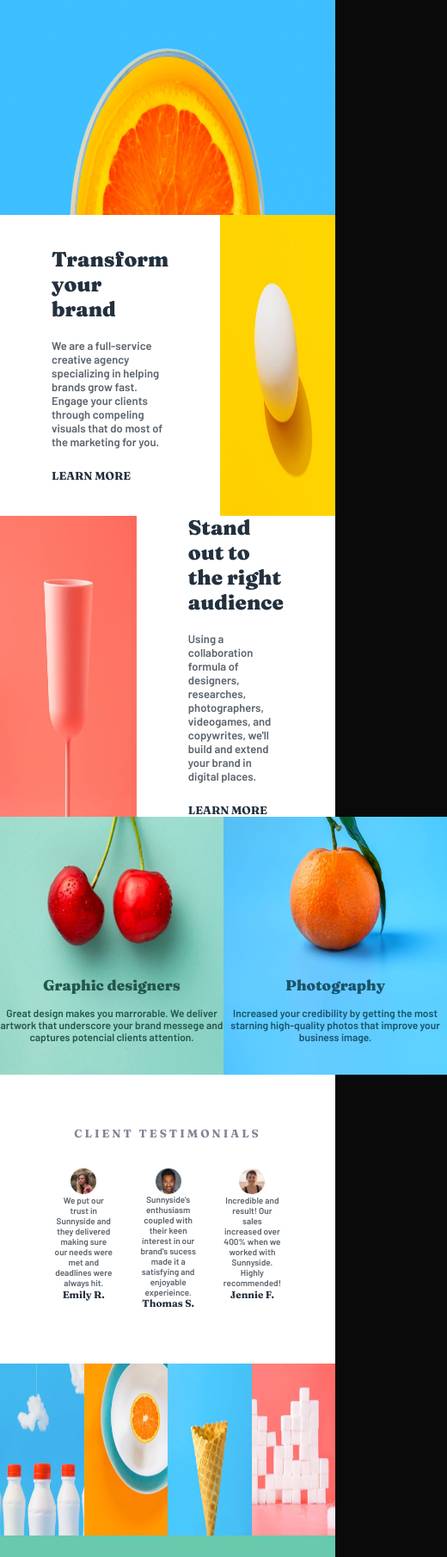
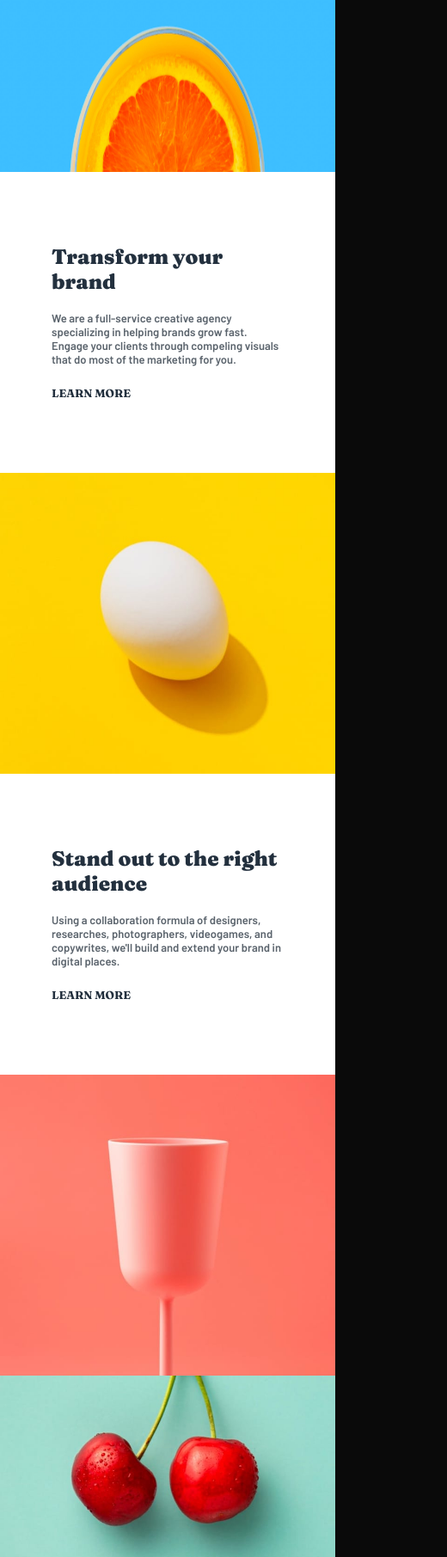
Before and after one commit to thiagO031/Sunnyside-agency-landing-page, a plain HTML site: page index.html in a window 390 px wide. Shown: the part 150-1961 px from the top of the page at 86% size, 520 px wide, since content can reach past the window. Drawn offline with Linux system fonts and the light colour scheme.

Commit message:
em desenvolvimento

```diff
--- a/index.html
+++ b/index.html
@@ -12,6 +12,7 @@
 
   <!-- Feel free to remove these styles or customise in your own stylesheet 👍 -->
   <link rel="stylesheet" href="style.css">
+  <link rel="stylesheet" href="resp.css">
 </head>
 
 <body>
@@ -203,13 +204,16 @@
 
     <!-- SEC 9 IMAGENS -->
     <div class="sec-9">
-      <div class="container-1">
+      <div class="container-1-mobile">
+        <div class="container-1">
         <img src="./images/desktop/image-gallery-milkbottles.jpg" alt="" class="img-1">
       </div>
 
       <div class="container-2">
         <img src="./images/desktop/image-gallery-orange.jpg" alt="" class="img-2">
       </div>
+      </div>
+
 
       <div class="container-3">
         <img src="./images/desktop/image-gallery-cone.jpg" alt="" class="img-3">
--- /dev/null
+++ b/resp.css
@@ -0,0 +1,189 @@
+/* responsividade */
+@media(max-width: 450px){
+    .sec-1{
+        height: 350px;
+        position: relative;
+
+    }
+
+    .titulo-header{
+        text-align: center;
+        position: relative;
+        padding-top: 40px;
+
+        font-size: 1.4em;
+        font-family: 'Fraunces', sans-serif;
+        color: white;
+        text-transform: uppercase;
+        letter-spacing: 4px;
+    }
+
+
+    /* section 2-3 */
+    .sec-2-3{
+        display: flex;
+        flex-direction: column;
+
+        width: 100%;
+        height: 700px;
+    }
+
+
+    /* section 2 */
+    .sec-2{
+        display: flex;
+        flex-direction: column;
+        justify-content: center;
+        align-items: flex-start;
+
+        background-color: white;
+
+        height: 100%;
+        /* padding: 80px; */
+        width: 100%;
+
+        /* border: 1px solid red;  */
+    }
+
+
+    /* section 3 */
+    .sec-3{
+        position: relative;
+        width: 100%;
+        height: 100%;
+    }
+
+
+    /* section 4-5 */
+    .sec-4-5{
+        display: flex;
+        flex-direction: column-reverse;
+
+        width: 100%;
+        height: 700px;
+    }
+
+
+    /* section 4 */
+    .sec-4{
+        width: 100%;
+        height: 100%;
+        position: relative;
+        /* border: 1px solid black; */
+    }
+
+
+    /* section 5 */
+    .sec-5{
+        display: flex;
+        flex-direction: column;
+        justify-content: center;
+        align-items: flex-start;
+        /* padding: 80px; */
+        background-color: white;
+
+        width: 100%;
+        height: 100%;
+
+        /* border: 1px solid black; */
+    }
+
+
+    /* section 6-7 */
+    .sec-6-7{
+        display: flex;
+        flex-direction: column;
+
+        width: 100%;
+        height: 700px;
+    }
+
+    .sec-6, .sec-7{
+        display: flex;
+        align-items: flex-end;
+        justify-content: center;
+
+        width: 100%;
+        height: 100%;
+        position: relative;
+        /* border: 1px solid red; */
+    }
+
+    /* section 8 */
+
+    .sec-8{
+        /* display: flex;
+        flex-direction: column;
+        justify-content: space-between; */
+        /* padding: 60px 50px; */
+        background-color: white;
+        border: 2px solid;
+        height: 550px;
+
+    }
+
+    .titulo-sec8{
+        /* padding-bottom: 20px; */
+        text-transform: uppercase;
+        font-size: small;
+        letter-spacing: 3px;
+        text-align: center;
+        font-family: 'Fraunces';
+        color: hsl(232, 10%, 55%);
+    }
+
+    .sec8-profiles{
+        display: flex;
+        flex-direction: column;
+        align-items: center;
+
+        height: 400px;
+        /* width: 600px; */
+        /* padding: 20px 20px; */
+        border: 1px solid red;
+    }
+
+    .profile-1, .profile-2, .profile-3{
+        display: flex;
+        flex-direction: column;
+        /* justify-content: center;
+        align-items: center; */
+        text-align: center;
+
+        width: 210px;
+        height: 300px;
+        /* padding: 18px; */
+
+        font-family: 'Barlow';
+        font-size: 14px;
+        border: 1px solid gold;
+    }
+
+    .sec-9{
+        display: flex;
+        flex-direction: row;
+        position: relative;
+
+        /* max-width: 750px; */
+        width: 100%;
+        height: 200px;
+        /* border: 2px solid green; */
+    }
+
+
+    .container-1, .container-2, .container-3, .container-4{
+        height: 100%;
+        width: 236px;
+        position: relative;
+        /* border: 2px solid red; */
+    }
+
+
+    .img-1, .img-2, .img-3, .img-4 {
+        position: absolute;
+        height: 100%;
+        width: 100%;
+    }
+
+
+}
```
Also changed, not shown: style.css (line endings or trailing spaces).
